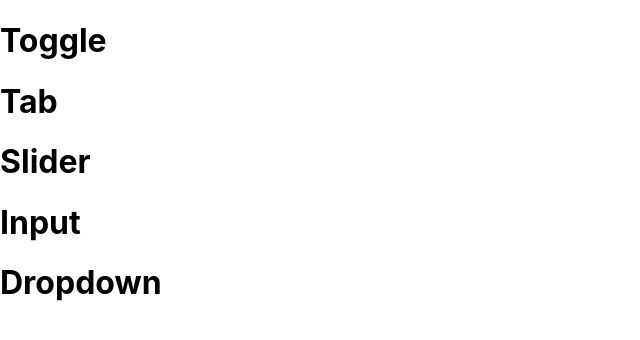
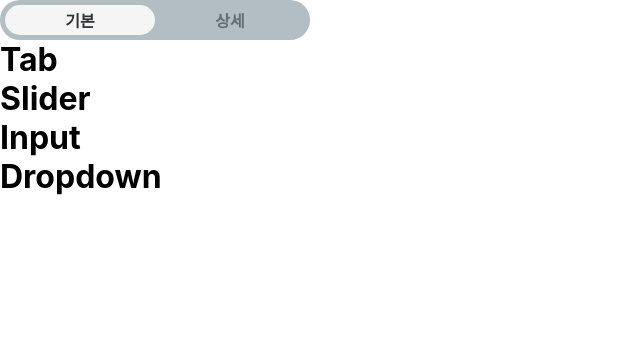
Before and after one commit to lisarnjs/wanted_pre_onboarding, a React (Create React App) app: page / in a window 1280 px wide. Shown: the top 340 px of the page, without its empty margins (0-640 px from the left). Built offline with nearby package versions, Linux system fonts and the light colour scheme.

Commit message:
feat: Toggle Component

```diff
--- a/src/components/Toggle.js
+++ b/src/components/Toggle.js
@@ -1,6 +1,56 @@
-function Toggle() {
+import { useState, useEffect } from "react";
+import styled from "styled-components"
+
+const ToggleContainer = styled.div`
+  width: 300px;
+  height: 30px;
+  padding: 5px;
+  border-radius: 20px;
+  background-color: #b2bec3;
+`;
+const ToggleContainerInner = styled(ToggleContainer)`
+  position: relative;
+  display: flex;
+  padding: 0;
+`;
+const Category = styled.div`
+  display: flex;
+  justify-content: center;
+  align-items: center;
+  width: 50%;
+  height: 100%;
+  font-weight: bold;
+  color: ${props => props.textColor ? "#2d3436" :  "#636e72" };
+  cursor: pointer;
+  z-index: 1;
+`;
+const Circle = styled.div`
+  position: absolute;
+  top: 0;
+  left: 0;
+  width: 50%;
+  height: 100%;
+  border-radius: 20px;
+  background-color: whitesmoke;
+  transition-property: transform;
+  transition-duration: 1s;
+  transform: ${props => props.toggle ? null : "translateX(150px)" };
+`;
+
+export default function Toggle() {
+  const [toggle, setToggle] = useState(true);
+
   return (
-    <h1>Toggle</h1>
+    <ToggleContainer>
+      <ToggleContainerInner>
+      <Circle toggle={toggle}></Circle>
+      <Category textColor={toggle === true} onClick={() => setToggle(true)}>
+        <span>기본</span>
+      </Category>
+      <Category textColor={toggle === false} onClick={() => setToggle(false)}>
+        <span>상세</span>
+      </Category>
+      </ToggleContainerInner>
+    </ToggleContainer>
   );
 }
-export default Toggle;
--- a/src/index.css
+++ b/src/index.css
@@ -1,3 +1,11 @@
+* {
+  margin: 0;
+  padding: 0;
+  text-decoration: none;
+  list-style: none;
+  /* box-sizing: border-box; */
+}
+
 body {
   margin: 0;
   font-family: -apple-system, BlinkMacSystemFont, 'Segoe UI', 'Roboto', 'Oxygen',
```
Also changed, not shown: package.json (+7 -1 lines), 1 other file (tests, documents, lock files or other folders).
